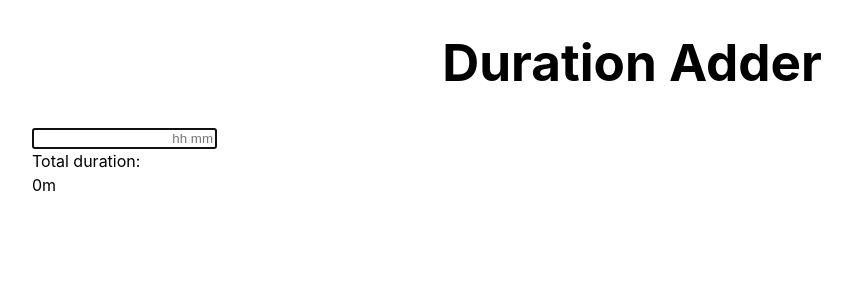
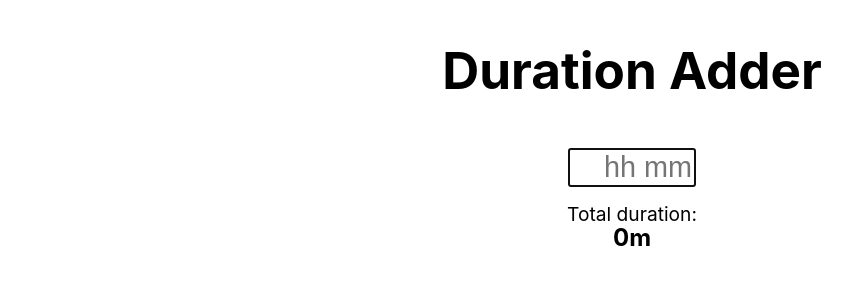
Before and after one commit to bhaeussermann/duration-adder, a Svelte app: page / in a window 1280 px wide. Shown: the top 300 px of the page, without its empty margins (8-860 px from the left). Built offline with nearby package versions, Linux system fonts and the light colour scheme.

Commit message:
Add styling

```diff
--- a/src/App.svelte
+++ b/src/App.svelte
@@ -4,5 +4,19 @@ import Home from './pages/Home.svelte';
 
 <main>
   <h1>Duration Adder</h1>
-  <Home />
+  <div>
+    <Home />
+  </div>
 </main>
+
+<style lang="scss">
+  main {
+    display: flex;
+    flex-direction: column;
+
+    > div {
+      margin-left: auto;
+      margin-right: auto;
+    }
+  }
+</style>
--- a/src/components/DurationInput.svelte
+++ b/src/components/DurationInput.svelte
@@ -74,6 +74,8 @@ function formatText(duration: Duration) {
 
 <style lang="scss">
 input {
+  width: 120px;
+  font-size: 1.8em;
   text-align: right;
 
   &.error {
--- a/src/pages/Home.svelte
+++ b/src/pages/Home.svelte
@@ -42,7 +42,7 @@ function handleDurationBlur(index: number) {
 </script>
 
 {#each durations as duration, index}
-<div>
+<div class="duration-container">
   <DurationInput
     bind:this={firstInput}
     bind:duration={duration}
@@ -51,5 +51,32 @@ function handleDurationBlur(index: number) {
 </div>
 {/each}
 
-<div>Total duration:</div>
-<div>{totalDuration}</div>
+<div class="result-container">
+  <div class="result-label">Total duration:</div>
+  <div class="result-value">{totalDuration}</div>
+</div>
+
+<style lang="scss">
+  .duration-container {
+    margin: 15px;
+  }
+
+  .result-container {
+    display: flex;
+    flex-direction: column;
+
+    > div {
+      margin-left: auto;
+      margin-right: auto;
+
+      &.result-label {
+        font-size: 1.2em;
+      }
+
+      &.result-value {
+        font-size: 1.5em;
+        font-weight: bold;
+      }
+    }
+  }
+</style>
```
